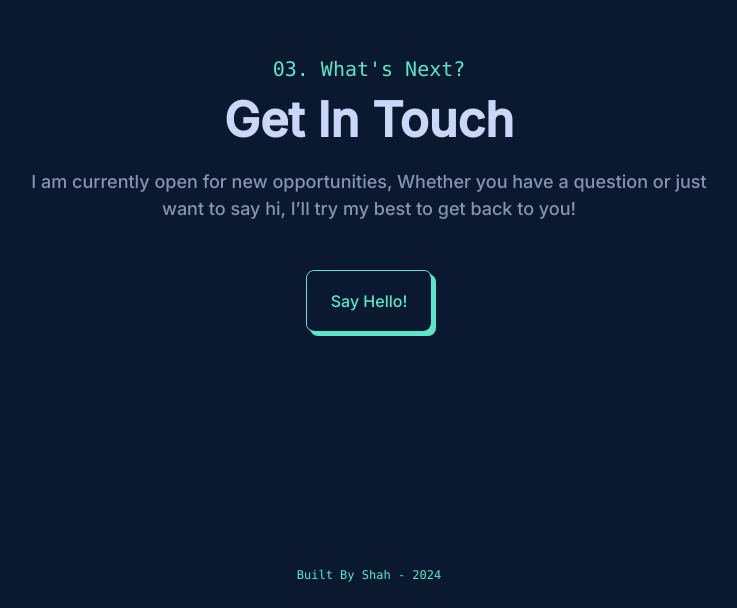
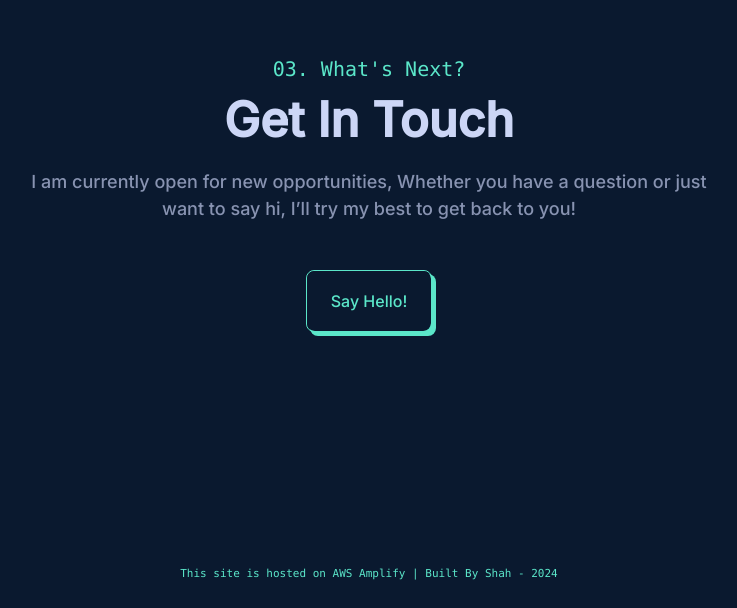
Before and after one commit to Shah1011/Portfolio-V1, a Next.js app: page / in a window 1280 px wide. Shown: the part 3840-4448 px from the top of the page, without its empty margins (271-1008 px from the left). Built offline with nearby package versions, Linux system fonts and the light colour scheme; a web font is replaced by a local one.

Commit message:
Update Contact.jsx

```diff
--- a/src/components/Contact.jsx
+++ b/src/components/Contact.jsx
@@ -69,7 +69,7 @@ const yourEmail = 'shah.official1011@gmail.com'
               </a>
             </div>
           </div>
-            <p className='p-2 mt-7 text-primary1 text-center font-mono text-[12px]'>Built By Shah - 2024</p>
+            <p className='p-2 mt-7 text-primary1 text-center font-mono text-[11px]'>This site is hosted on AWS Amplify | Built By Shah - 2024</p>
         </div>
     </div>
     </motion.section>
```
